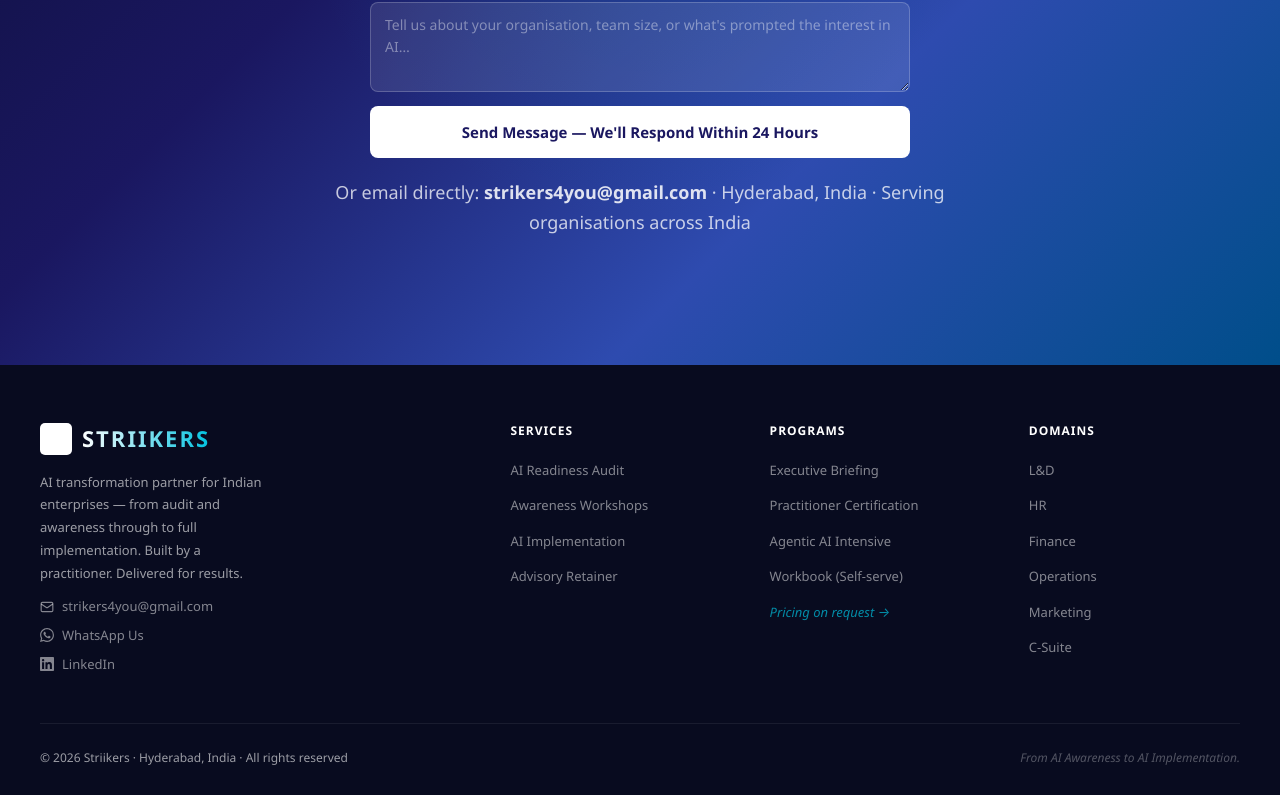
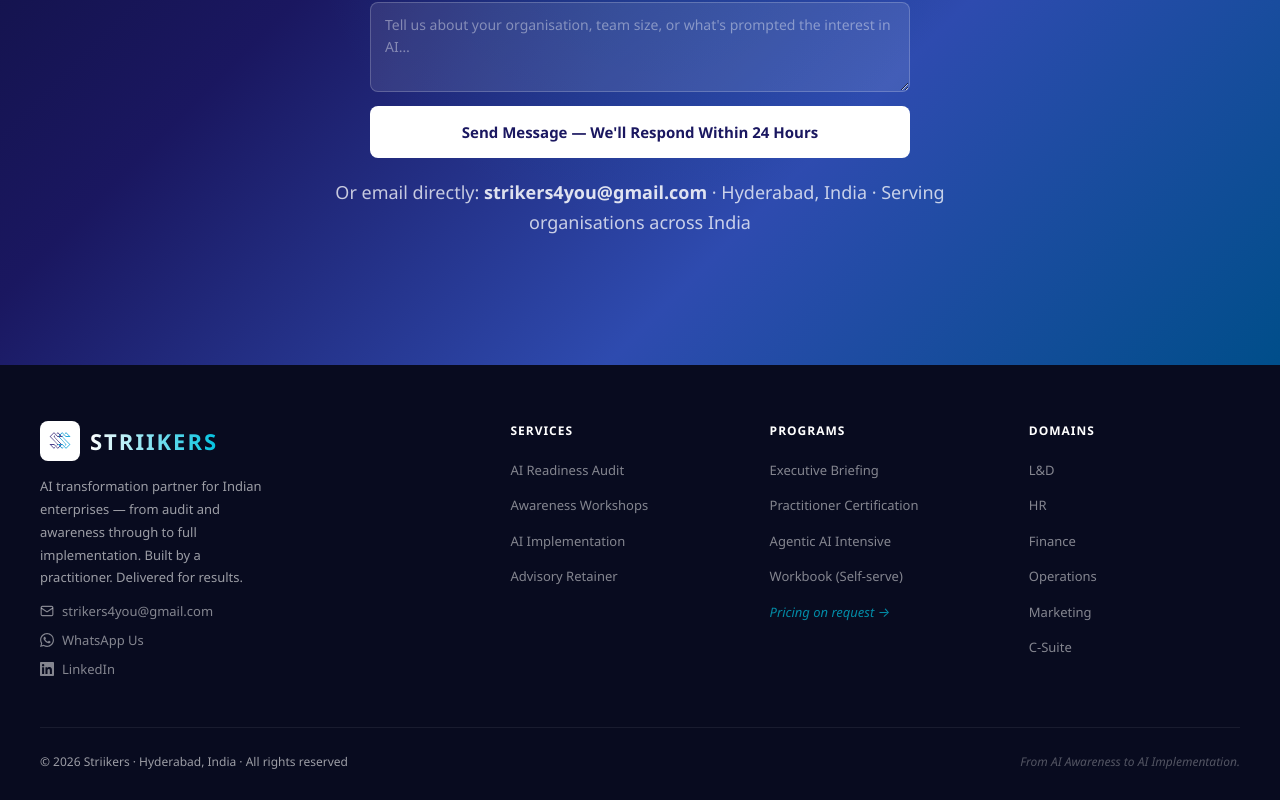
Before and after one commit to jatinchary/strikers2, a Next.js app: page / in a window 1280 px wide. Shown: the part 9505-10305 px from the top of the page. Built offline with nearby package versions, Linux system fonts and the light colour scheme.

Commit message:
bottom log

```diff
--- a/src/app/globals.css
+++ b/src/app/globals.css
@@ -1629,21 +1629,20 @@ footer {
   margin-bottom: 14px;
 }
 .footer-logo-wrap {
-  width: 32px;
-  height: 32px;
-  background: #fff;
-  border-radius: 5px;
-  overflow: hidden;
+  width: 40px;
+  height: 40px;
   display: flex;
   align-items: center;
   justify-content: center;
   flex-shrink: 0;
+  background: #fff;
+  border-radius: 8px;
+  padding: 4px;
 }
 .footer-logo {
-  width: 32px;
-  height: 32px;
+  width: 100%;
+  height: 100%;
   object-fit: contain;
-  filter: brightness(0) invert(1);
 }
 .footer-brand-wordmark {
   font-size: 22px;
```
